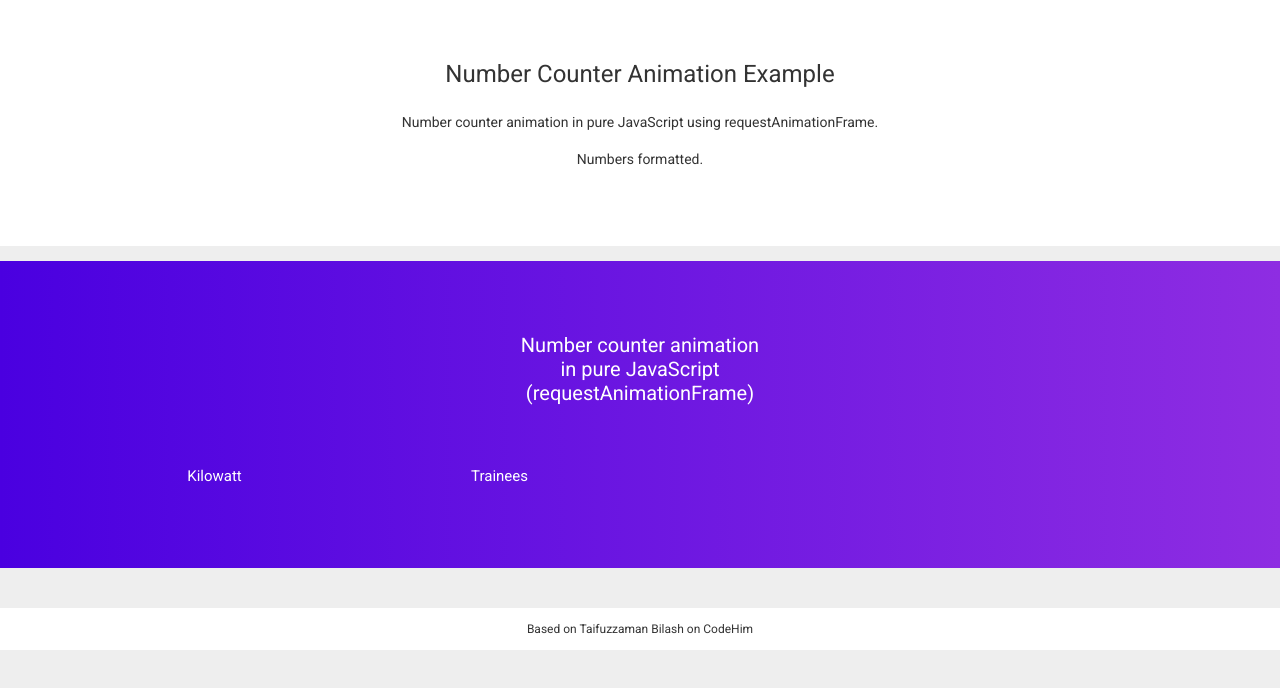
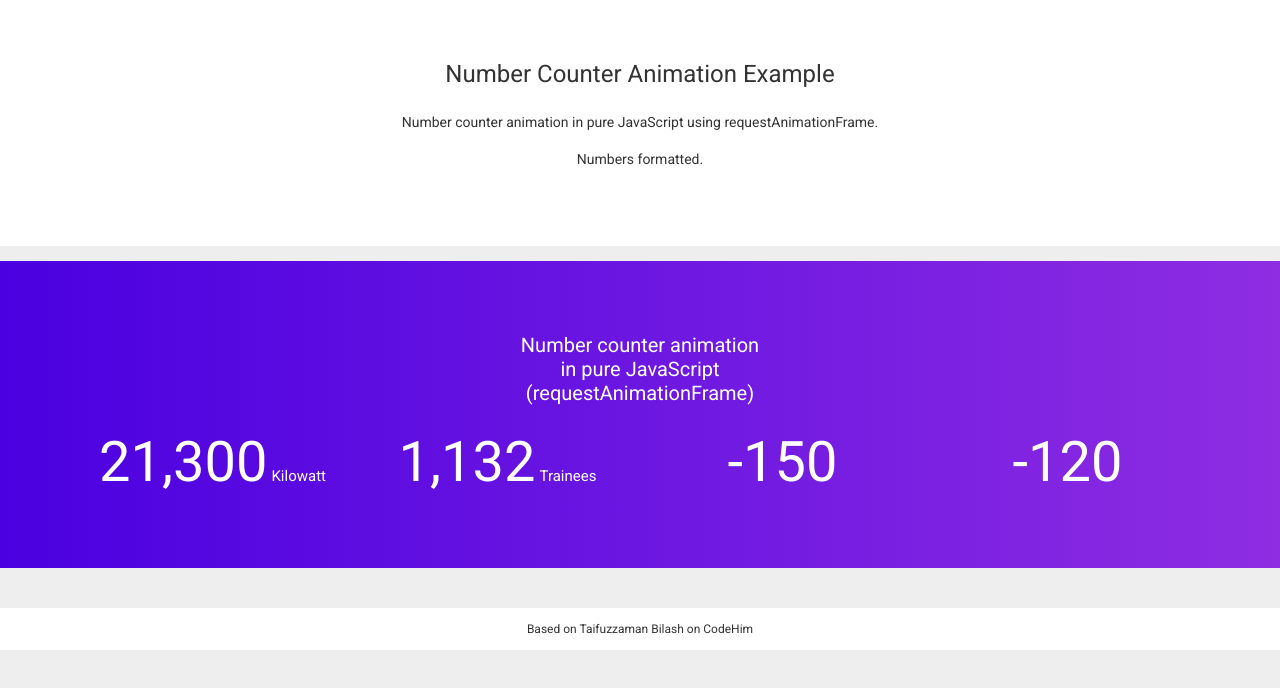
Before and after one commit to teatall/animated-number-counter, a plain HTML site: page index.html in a window 1280 px wide. Drawn offline with nearby package versions, Linux system fonts and the light colour scheme.

Commit message:
Update index.html

```diff
--- a/index.html
+++ b/index.html
@@ -30,16 +30,16 @@
             <h1 class="pb-3 h5">Number counter animation <br> in pure JavaScript <br> (requestAnimationFrame) </h1>
           </div>
           <div class="col-md-3">
-            <span id="count1" class="display-4"></span><span class="ml-1">Kilowatt</span>
+            <span id="count1" data-anc-start="100" data-anc-end="21300" data-anc-duration="1500" class="amu-counter display-4"></span><span class="ml-1">Kilowatt</span>
           </div>
           <div class="col-md-3">
-            <span id="count2" class="display-4"></span><span class="ml-1">Trainees</span>
+            <span id="count2" data-anc-start="300" data-anc-end="1132" class="amu-counter display-4"></span><span class="ml-1">Trainees</span>
           </div>
           <div class="col-md-3">
-            <span id="count3" class="display-4"></span>
+            <span id="count3" data-anc-end="-150" class="amu-counter display-4"></span>
           </div>
           <div class="col-md-3">
-            <span id="count4" class="display-4"></span>
+            <span id="count4" data-anc-end="-120" class="amu-counter display-4"></span>
           </div>
         </div>
       </div>
```
